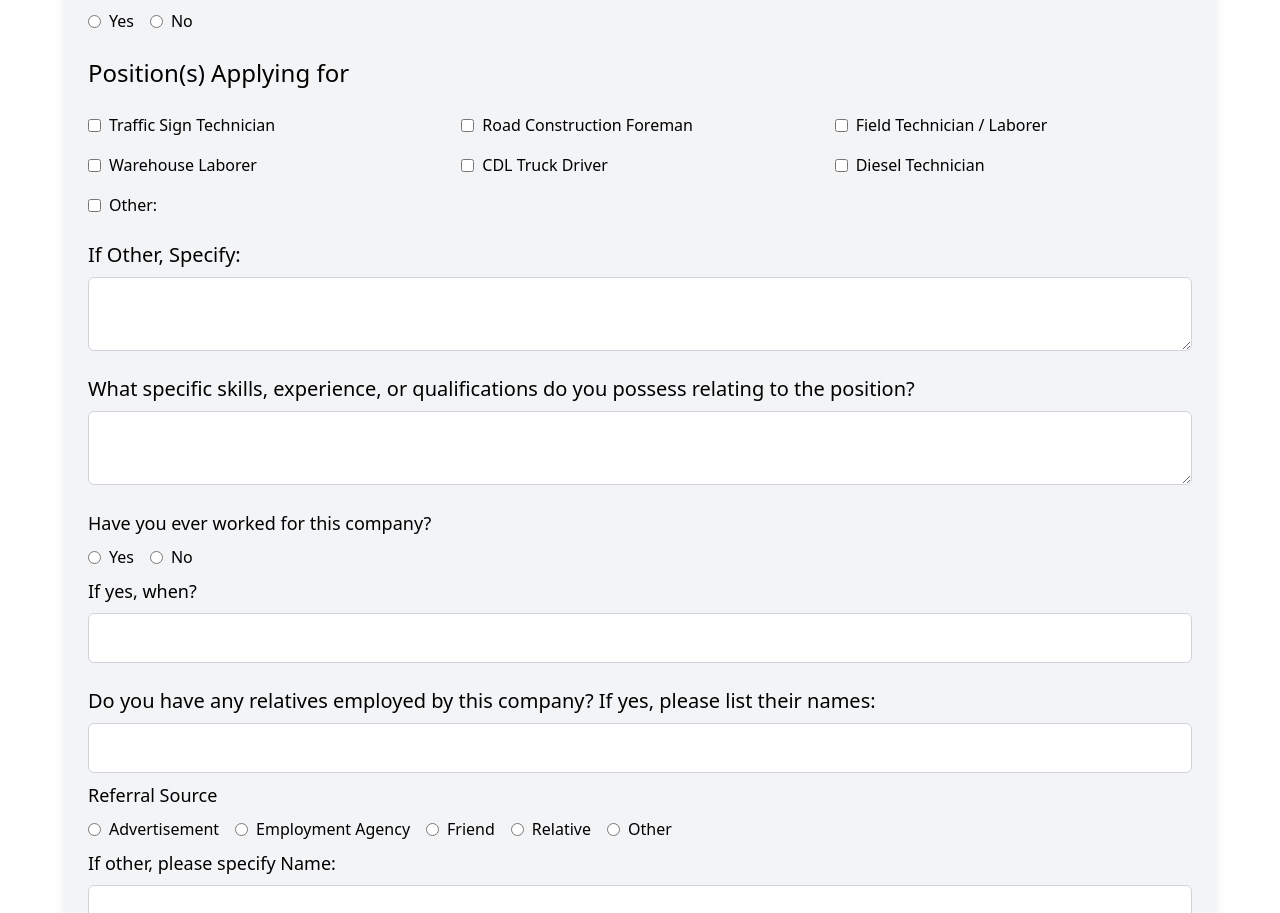
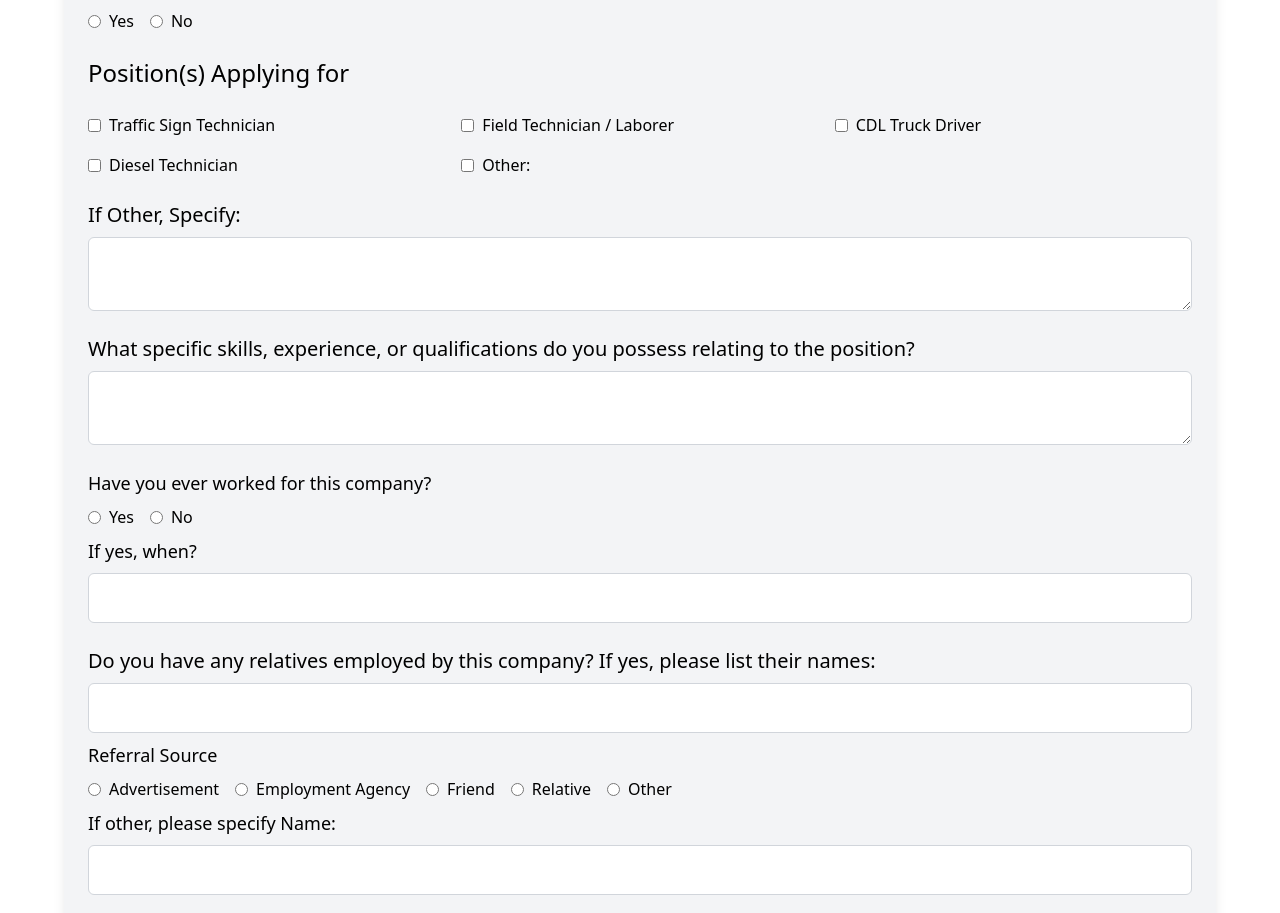
Before and after one commit to JoedyMcconn/SANBARCC, a Next.js app in the folder frontend/: page /job-application in a window 1280 px wide. Shown: the part 1109-2022 px from the top of the page. Built offline with nearby package versions, Linux system fonts and the light colour scheme.

Commit message:
changing jobs

```diff
--- a/frontend/src/app/job-application/page.tsx
+++ b/frontend/src/app/job-application/page.tsx
@@ -191,10 +191,10 @@ export default function JobApplicationForm() {
                                className="mr-2"/> Traffic Sign Technician
                     </label>
 
-                    <label className="flex items-center">
-                        <input type="checkbox" name="position" value="Road Construction Foreman"
-                               className="mr-2"/> Road Construction Foreman
-                    </label>
+                    {/*<label className="flex items-center">*/}
+                    {/*    <input type="checkbox" name="position" value="Road Construction Foreman"*/}
+                    {/*           className="mr-2"/> Road Construction Foreman*/}
+                    {/*</label>*/}
 
                     <label className="flex items-center">
                         <input type="checkbox" name="position" value="Field Technician/Laborer"
@@ -202,10 +202,10 @@ export default function JobApplicationForm() {
                     </label>
 
 
-                    <label className="flex items-center">
-                        <input type="checkbox" name="position" value="Warehouse Laborer"
-                               className="mr-2"/> Warehouse Laborer
-                    </label>
+                    {/*<label className="flex items-center">*/}
+                    {/*    <input type="checkbox" name="position" value="Warehouse Laborer"*/}
+                    {/*           className="mr-2"/> Warehouse Laborer*/}
+                    {/*</label>*/}
 
                     {/*<label className="flex items-center">*/}
                     {/*    <input type="checkbox" name="position" value="Guardrail Laborer/Installer" className="mr-2"/>Guardrail Laborer/Installer*/}
```
